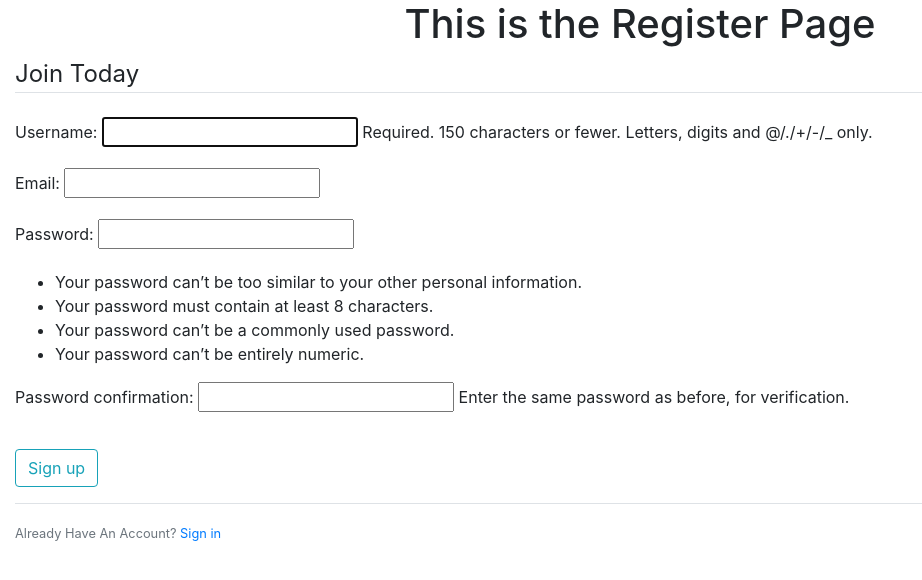
After one commit to henry226/kids_art_show, a Django app: page /register/ in a window 1280 px wide. The commit adds this page. Shown: the top 580 px of the page, without its empty margins (0-922 px from the left). Run offline with Django 3.2, Linux system fonts and the light colour scheme; some libraries are stand-ins or nearby versions.

Commit message:
created a register page and forms.py

```diff
--- a/Software_Enginner_Semester_Project/kids_art_show/urls.py
+++ b/Software_Enginner_Semester_Project/kids_art_show/urls.py
@@ -2,6 +2,6 @@ from django.urls import path
 from . import views
 
 urlpatterns = [
-    path('', views.home, name = 'kids-art-show-home'),
-    path('about', views.about, name = 'kids-art-show-about')
+    path('', views.home, name='kids-art-show-home'),
+    path('about', views.about, name='kids-art-show-about'),
 ]
--- a/Software_Enginner_Semester_Project/src/settings.py
+++ b/Software_Enginner_Semester_Project/src/settings.py
@@ -32,6 +32,7 @@ ALLOWED_HOSTS = []
 
 INSTALLED_APPS = [
     'kids_art_show.apps.KidsArtShowConfig',
+    'users.apps.UsersConfig',
     'django.contrib.admin',
     'django.contrib.auth',
     'django.contrib.contenttypes',
--- a/Software_Enginner_Semester_Project/src/urls.py
+++ b/Software_Enginner_Semester_Project/src/urls.py
@@ -15,8 +15,10 @@ Including another URLconf
 """
 from django.contrib import admin
 from django.urls import path, include
+from users import views as user_views
 
 urlpatterns = [
     path('admin/', admin.site.urls),
     path('', include('kids_art_show.urls')),
+    path('register/', user_views.register, name ='register'),
 ]
--- /dev/null
+++ b/Software_Enginner_Semester_Project/users/forms.py
@@ -0,0 +1,11 @@
+from django import forms
+from django.contrib.auth.models import User
+from django.contrib.auth.forms import UserCreationForm
+
+class UesrRegisterForm(UserCreationForm):
+    email = forms.EmailField()
+
+    class Meta:
+        # When form.save() is going to save in this users model
+        model = User
+        fields = ['username', 'email', 'password1', 'password2']
--- /dev/null
+++ b/Software_Enginner_Semester_Project/users/templates/users/register.html
@@ -0,0 +1,38 @@
+<!DOCTYPE html>
+<html>
+<head>
+<!--Linked Bootstrap CDN-->
+<link rel="stylesheet" href="https://stackpath.bootstrapcdn.com/bootstrap/4.1.3/css/bootstrap.min.css" integrity="sha384-MCw98/SFnGE8fJT3GXwEOngsV7Zt27NXFoaoApmYm81iuXoPkFOJwJ8ERdknLPMO" crossorigin="anonymous">
+<script src="https://stackpath.bootstrapcdn.com/bootstrap/4.1.3/js/bootstrap.min.js" integrity="sha384-ChfqqxuZUCnJSK3+MXmPNIyE6ZbWh2IMqE241rYiqJxyMiZ6OW/JmZQ5stwEULTy" crossorigin="anonymous"></script>
+<!--Sinal browser website is optimized for mobile-->
+<meta name="viewport" content="width=device-width, initial-scale=1.0"/>
+<title>Kids Art Show: About Page</title>
+
+
+</head>
+
+<body>
+    <div class="container-fluid">
+        <h1 class="text-center">This is the Register Page</h1>
+        <form method="POST">
+            {% csrf_token %}
+            <fieldset class="form-group">
+                <legend class="border-bottom mb-4">Join Today</legend>
+                {{ form.as_p }}
+            </fieldset>
+
+            <div class="form-group">
+                <button class="btn btn-outline-info" type="submit">Sign up</button>
+            </div>
+        </form>
+
+        <div class="border-top pt-3">
+            <small class="text-muted">
+                Already Have An Account? <a href="#">Sign in</a>
+            </small>
+        </div>
+    </div>
+</body>
+<script src="https://code.jquery.com/jquery-3.3.1.slim.min.js" integrity="sha384-q8i/X+965DzO0rT7abK41JStQIAqVgRVzpbzo5smXKp4YfRvH+8abtTE1Pi6jizo" crossorigin="anonymous"></script>
+<script src="https://cdnjs.cloudflare.com/ajax/libs/popper.js/1.14.3/umd/popper.min.js" integrity="sha384-ZMP7rVo3mIykV+2+9J3UJ46jBk0WLaUAdn689aCwoqbBJiSnjAK/l8WvCWPIPm49" crossorigin="anonymous"></script>
+</html>
--- a/Software_Enginner_Semester_Project/users/views.py
+++ b/Software_Enginner_Semester_Project/users/views.py
@@ -1,3 +1,15 @@
-from django.shortcuts import render
+from django.shortcuts import render, redirect
+from django.contrib import messages
+from .forms import UesrRegisterForm
 
-# Create your views here.
+def register(request):
+    if request.method == 'POST':
+        form = UesrRegisterForm(request.POST)
+        if form.is_valid():
+            form.save()
+            username = form.cleaned_data.get('username')
+            messages.success(request, f'Account created for {username}!')
+            return redirect('kids-art-show-home')
+    else:
+        form = UesrRegisterForm()
+    return render(request, 'users/register.html', {'form' : form})
```
Also changed, not shown: Software_Enginner_Semester_Project/kids_art_show/templates/kids_art_show/home.html (+7 -3 lines), Software_Enginner_Semester_Project/db.sqlite3.
